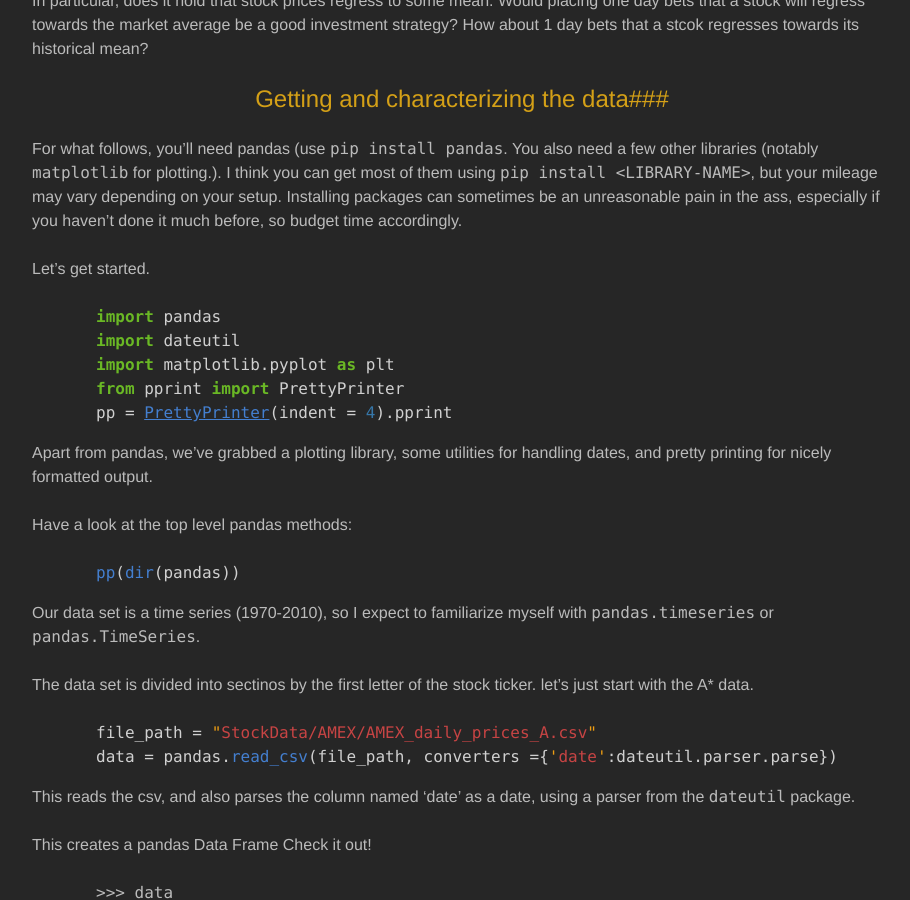
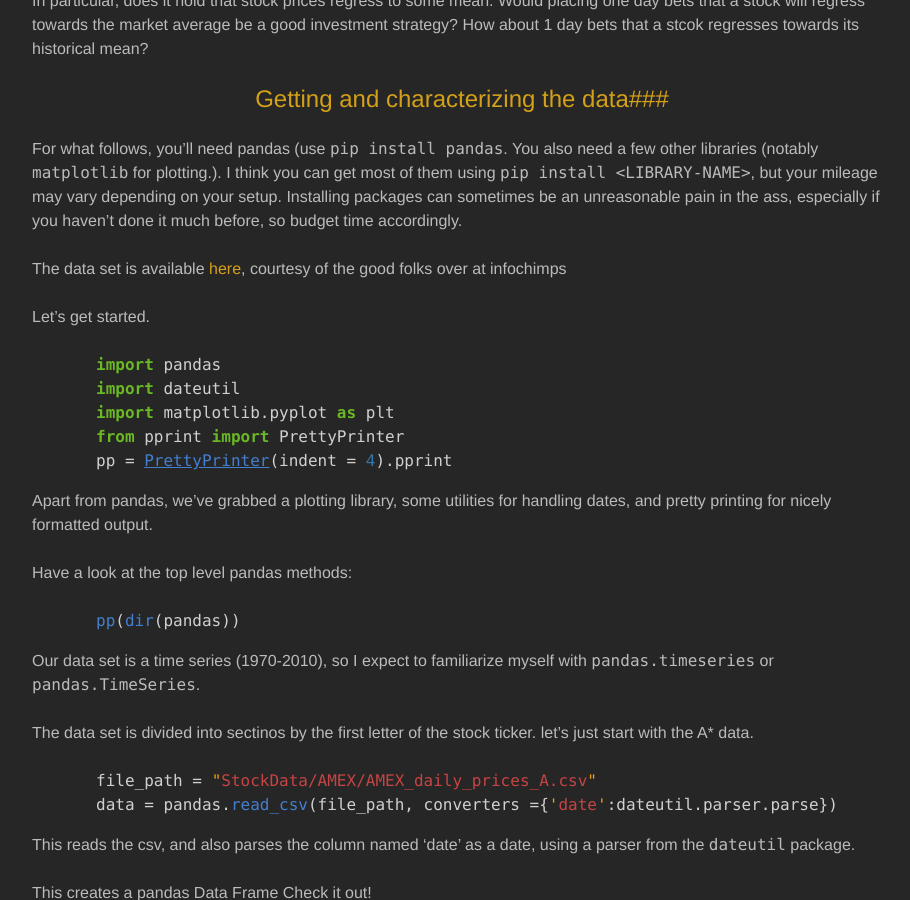
Before and after one commit to AWinterman/awinterman.github.com, a Jekyll site: the page built from _posts/2012-06-10-Pandas-part-1.md, in a window 1280 px wide and 900 px high, scrolled down 861 px. Shown: the whole window, without its empty margins (178-1088 px from the left). Built offline with Jekyll 4.4.1, drawn with Linux system fonts in a browser that asks for light colours; Markdown is read by kramdown in place of the engine named in the settings.

Commit message:
commitiing uncommited changes from long itme ago

```diff
--- a/_posts/2012-06-10-Pandas-part-1.md
+++ b/_posts/2012-06-10-Pandas-part-1.md
@@ -22,6 +22,9 @@ In particular, does it hold that stock prices regress to some mean. Would placin
 ###Getting and characterizing the data###
 
 For what follows, you'll need pandas (use `pip install pandas`. You also need a few other libraries (notably `matplotlib` for plotting.). I think you can get most of them using `pip install <LIBRARY-NAME>`, but your mileage may vary depending on your setup. Installing packages can sometimes be an unreasonable pain in the ass, especially if you haven't done it much before, so budget time accordingly.
+
+
+The data set is available [here](http://www.infochimps.com/datasets/amex-exchange-daily-1970-2010-open-close-high-low-and-volume), courtesy of the good folks over at infochimps
 
 Let's get started.
 {% highlight py %}
```
Also changed, not shown: 1 other file.
